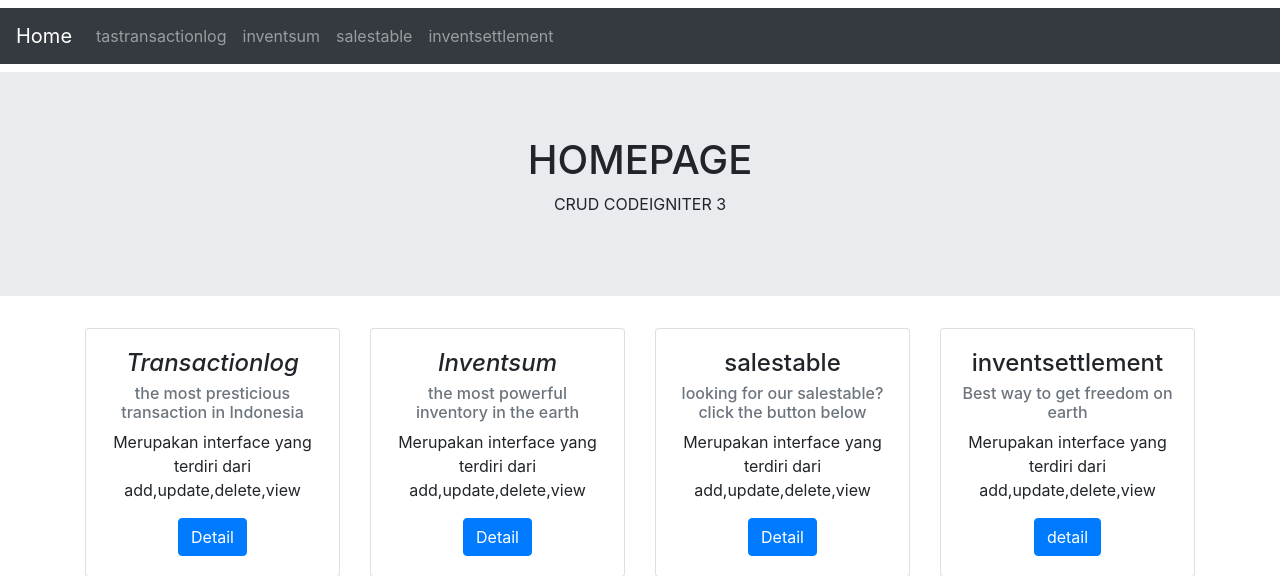
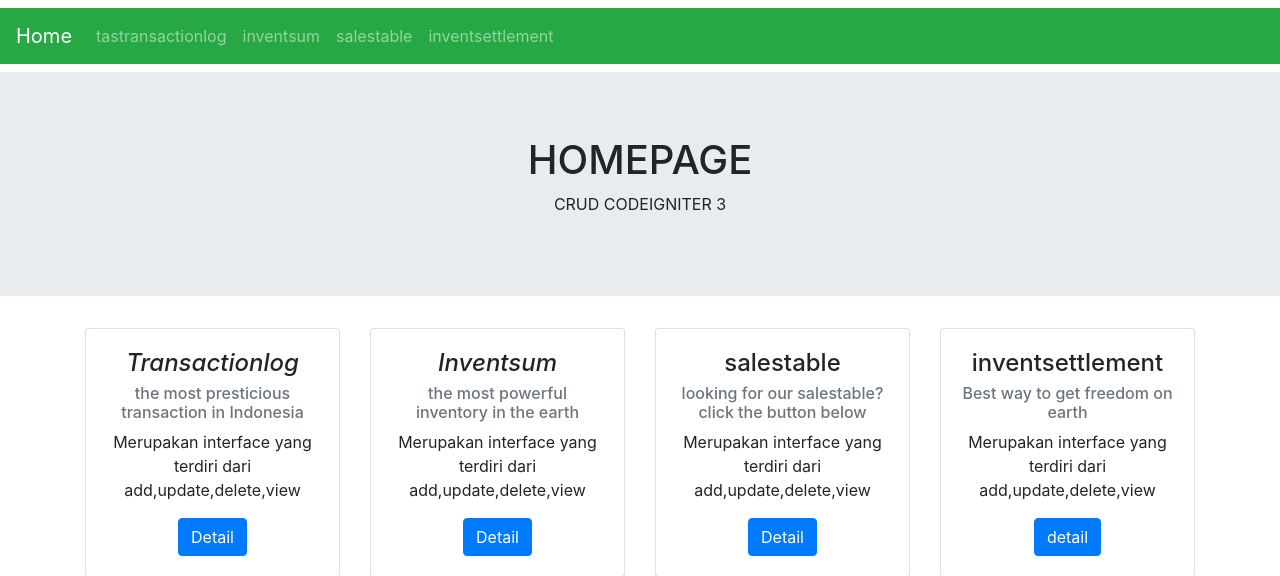
Before and after one commit to firmanputra908/crud-ci-cd, a CodeIgniter app: page /database/ in a window 1280 px wide. Shown: the top 576 px of the page. Run offline with CodeIgniter, Linux system fonts and the light colour scheme.

Commit message:
changing navbar color

```diff
--- a/application/views/home_view.php
+++ b/application/views/home_view.php
@@ -6,7 +6,7 @@
         <link rel="stylesheet" href="<?= base_url() ?>assets\bootstrap\css\bootstrap.min.css">
     </head>
     <body>
-        <nav class="navbar navbar-expand-md bg-dark navbar-dark my-2">
+        <nav class="navbar navbar-expand-md bg-success navbar-dark my-2">
             <a href="<?php echo site_url('home'); ?>" class="navbar-brand">Home</a>
             <button class="navbar-toggler" data-toggle="collapse"
                     data-target="#collapsibleNavbar" type="button">
```
